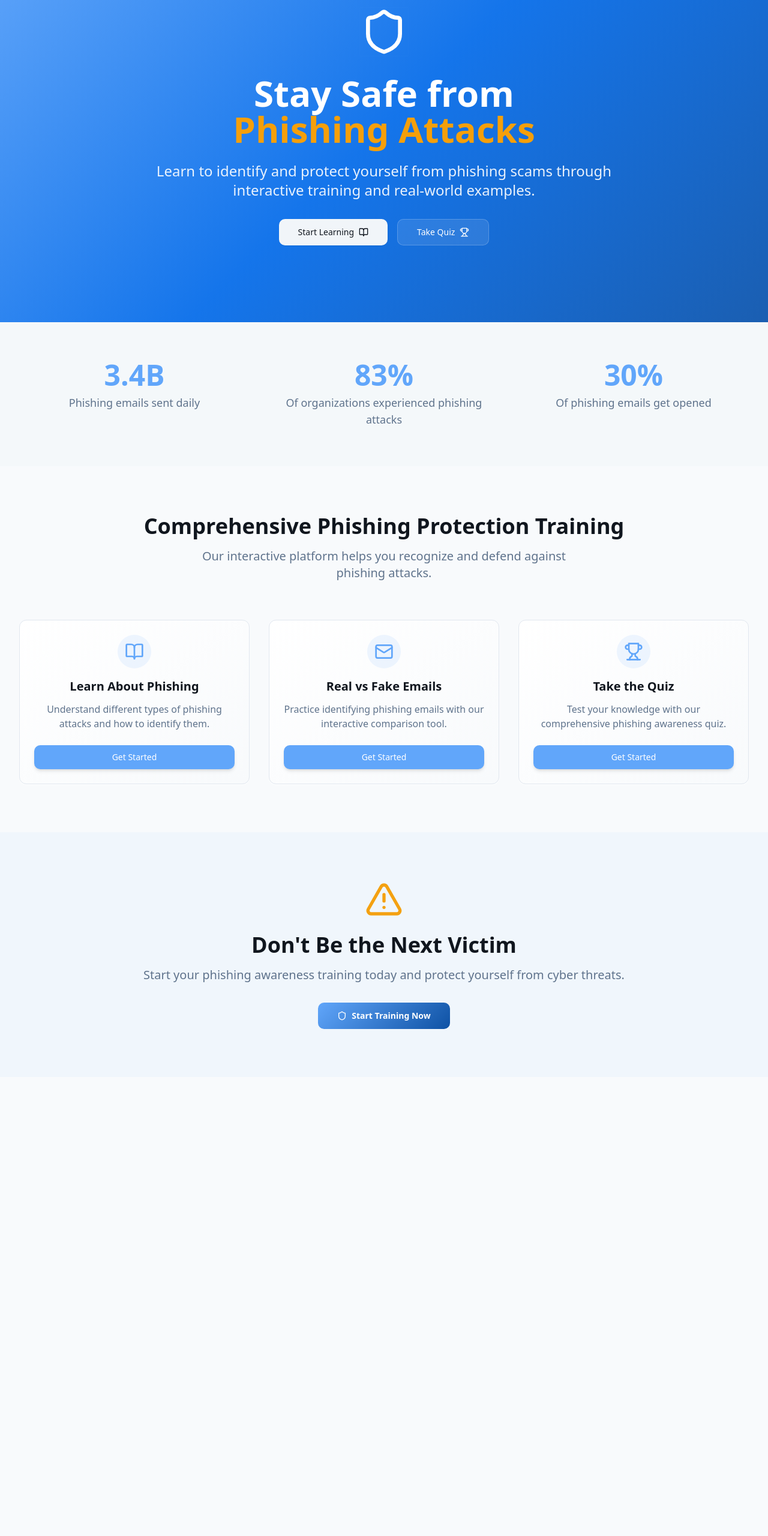
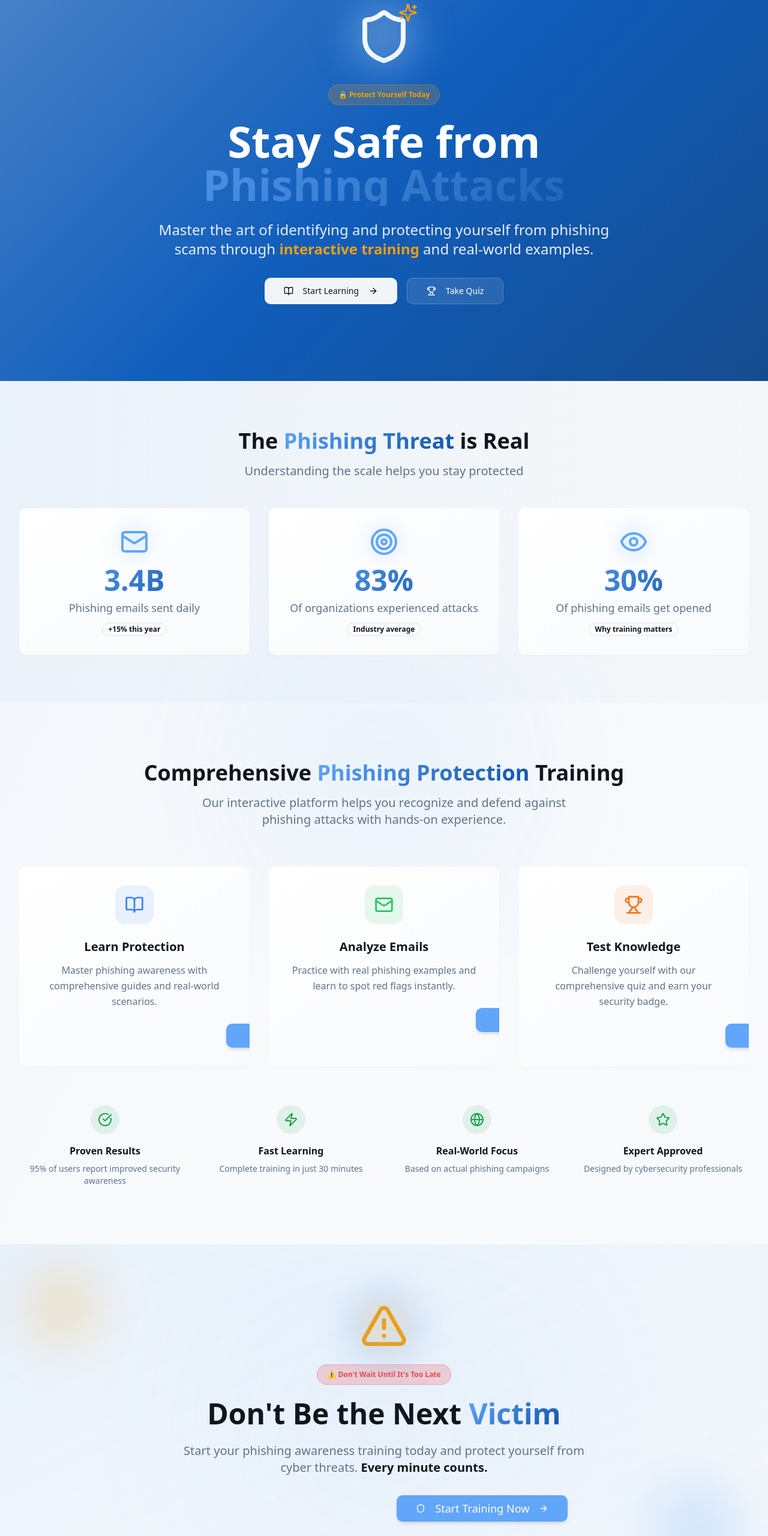
Before and after one commit to zebgenai/phishing-awareness, a React (Vite) app: page / in a window 1280 px wide. Shown: the part 180-2740 px from the top of the page at 60% size. Before the commit the page ends 1975 px from the top, so only its background shows below. Built offline with nearby package versions, Linux system fonts and the light colour scheme.

Commit message:
Enhance home page
Improve the appearance of the home page.

```diff
--- a/src/pages/Home.tsx
+++ b/src/pages/Home.tsx
@@ -1,63 +1,145 @@
 import { Link } from "react-router-dom";
 import { Button } from "@/components/ui/button";
 import { Card, CardContent } from "@/components/ui/card";
-import { Shield, AlertTriangle, BookOpen, Trophy, Mail, Users } from "lucide-react";
+import { Badge } from "@/components/ui/badge";
+import {
+  Shield,
+  AlertTriangle,
+  BookOpen,
+  Trophy,
+  Mail,
+  Users,
+  Target,
+  Eye,
+  Lock,
+  CheckCircle,
+  ArrowRight,
+  Sparkles,
+  Zap,
+  Globe,
+  Star
+} from "lucide-react";
 
 const Home = () => {
   const features = [
     {
       icon: BookOpen,
-      title: "Learn About Phishing",
-      description: "Understand different types of phishing attacks and how to identify them.",
-      link: "/learn"
+      title: "Learn Protection",
+      description: "Master phishing awareness with comprehensive guides and real-world scenarios.",
+      link: "/learn",
+      color: "text-blue-500",
+      bgColor: "bg-blue-500/10",
+      borderColor: "border-blue-500/20"
     },
     {
       icon: Mail,
-      title: "Real vs Fake Emails",
-      description: "Practice identifying phishing emails with our interactive comparison tool.",
-      link: "/email-check"
+      title: "Analyze Emails",
+      description: "Practice with real phishing examples and learn to spot red flags instantly.",
+      link: "/email-check",
+      color: "text-green-500",
+      bgColor: "bg-green-500/10",
+      borderColor: "border-green-500/20"
     },
     {
       icon: Trophy,
-      title: "Take the Quiz",
-      description: "Test your knowledge with our comprehensive phishing awareness quiz.",
-      link: "/quiz"
+      title: "Test Knowledge",
+      description: "Challenge yourself with our comprehensive quiz and earn your security badge.",
+      link: "/quiz",
+      color: "text-orange-500",
+      bgColor: "bg-orange-500/10",
+      borderColor: "border-orange-500/20"
     }
   ];
 
   const stats = [
-    { number: "3.4B", label: "Phishing emails sent daily" },
-    { number: "83%", label: "Of organizations experienced phishing attacks" },
-    { number: "30%", label: "Of phishing emails get opened" },
+    {
+      number: "3.4B",
+      label: "Phishing emails sent daily",
+      icon: Mail,
+      trend: "+15% this year"
+    },
+    {
+      number: "83%",
+      label: "Of organizations experienced attacks",
+      icon: Target,
+      trend: "Industry average"
+    },
+    {
+      number: "30%",
+      label: "Of phishing emails get opened",
+      icon: Eye,
+      trend: "Why training matters"
+    },
+  ];
+
+  const benefits = [
+    {
+      icon: CheckCircle,
+      title: "Proven Results",
+      description: "95% of users report improved security awareness"
+    },
+    {
+      icon: Zap,
+      title: "Fast Learning",
+      description: "Complete training in just 30 minutes"
+    },
+    {
+      icon: Globe,
+      title: "Real-World Focus",
+      description: "Based on actual phishing campaigns"
+    },
+    {
+      icon: Star,
+      title: "Expert Approved",
+      description: "Designed by cybersecurity professionals"
+    }
   ];
 
   return (
-    <div className="min-h-screen bg-background">
+    <div className="min-h-screen bg-background relative overflow-hidden">
+      {/* Animated Background Elements */}
+      <div className="absolute inset-0 bg-gradient-to-br from-primary/5 via-transparent to-accent/5"></div>
+      <div className="absolute top-20 left-20 w-72 h-72 bg-primary/10 rounded-full blur-3xl animate-float"></div>
+      <div className="absolute bottom-20 right-20 w-96 h-96 bg-accent/10 rounded-full blur-3xl animate-float" style={{animationDelay: "1s"}}></div>
+      <div className="absolute top-1/2 left-1/2 transform -translate-x-1/2 -translate-y-1/2 w-[800px] h-[800px] bg-gradient-glow rounded-full blur-3xl opacity-30"></div>
 
-      <section className="bg-gradient-hero text-primary-foreground py-20 lg:py-32">
-        <div className="max-w-7xl mx-auto px-4 sm:px-6 lg:px-8">
+      {/* Hero Section */}
+      <section className="relative z-10 bg-gradient-hero text-primary-foreground py-24 lg:py-32 overflow-hidden">
+        <div className="absolute inset-0 bg-black/20"></div>
+        <div className="relative z-20 max-w-7xl mx-auto px-4 sm:px-6 lg:px-8">
           <div className="text-center">
-            <div className="flex justify-center mb-8">
-              <Shield className="h-20 w-20 text-primary-foreground animate-pulse-security" />
+            <div className="flex justify-center mb-8 animate-fade-in">
+              <div className="relative">
+                <Shield className="h-24 w-24 text-primary-foreground animate-pulse-security" />
+                <div className="absolute inset-0 h-24 w-24 bg-primary-foreground/20 rounded-full blur-xl animate-glow"></div>
+                <Sparkles className="absolute -top-2 -right-2 h-8 w-8 text-warning animate-float" />
+              </div>
             </div>
-            <h1 className="text-4xl md:text-6xl font-bold mb-6 animate-fade-in">
+
+            <Badge className="mb-6 px-4 py-2 bg-warning/20 text-warning border-warning/30 animate-scale-in">
+              🔒 Protect Yourself Today
+            </Badge>
+
+            <h1 className="text-5xl md:text-7xl font-bold mb-6 animate-fade-in" style={{animationDelay: "0.2s"}}>
               Stay Safe from
-              <span className="block text-warning"> Phishing Attacks</span>
+              <span className="block gradient-text text-warning"> Phishing Attacks</span>
             </h1>
-            <p className="text-xl md:text-2xl mb-8 max-w-3xl mx-auto text-primary-foreground/90 animate-fade-in">
-              Learn to identify and protect yourself from phishing scams through interactive training and real-world examples.
+            <p className="text-xl md:text-2xl mb-8 max-w-3xl mx-auto text-primary-foreground/90 animate-fade-in" style={{animationDelay: "0.4s"}}>
+              Master the art of identifying and protecting yourself from phishing scams through
+              <span className="font-semibold text-warning"> interactive training</span> and real-world examples.
             </p>
-            <div className="flex flex-col sm:flex-row gap-4 justify-center animate-scale-in">
+            <div className="flex flex-col sm:flex-row gap-4 justify-center animate-scale-in" style={{animationDelay: "0.6s"}}>
               <Link to="/learn">
-                <Button variant="secondary" size="lg" className="w-full sm:w-auto">
+                <Button variant="secondary" size="lg" className="w-full sm:w-auto hover:shadow-glow transition-all duration-300 group">
+                  <BookOpen className="h-5 w-5 mr-2 group-hover:scale-110 transition-transform duration-300" />
                   Start Learning
-                  <BookOpen className="h-5 w-5" />
+                  <ArrowRight className="h-5 w-5 ml-2 group-hover:translate-x-1 transition-transform duration-300" />
                 </Button>
               </Link>
               <Link to="/quiz">
-                <Button variant="outline" size="lg" className="w-full sm:w-auto bg-white/10 border-white/20 text-white hover:bg-white/20">
+                <Button variant="outline" size="lg" className="w-full sm:w-auto bg-white/10 border-white/20 text-white hover:bg-white/20 hover:shadow-neon transition-all duration-300 group">
+                  <Trophy className="h-5 w-5 mr-2 group-hover:scale-110 transition-transform duration-300" />
                   Take Quiz
-                  <Trophy className="h-5 w-5" />
                 </Button>
               </Link>
             </div>
@@ -65,54 +147,37 @@ const Home = () => {
         </div>
       </section>
 
-
-      <section className="py-16 bg-muted/30">
-        <div className="max-w-7xl mx-auto px-4 sm:px-6 lg:px-8">
-          <div className="grid grid-cols-1 md:grid-cols-3 gap-8">
-            {stats.map((stat, index) => (
-              <div key={index} className="text-center animate-fade-in">
-                <div className="text-4xl md:text-5xl font-bold text-primary mb-2">
-                  {stat.number}
-                </div>
-                <p className="text-muted-foreground text-lg">{stat.label}</p>
-              </div>
-            ))}
-          </div>
-        </div>
-      </section>
-
-
-      <section className="py-20">
-        <div className="max-w-7xl mx-auto px-4 sm:px-6 lg:px-8">
-          <div className="text-center mb-16">
-            <h2 className="text-3xl md:text-4xl font-bold text-foreground mb-4">
-              Comprehensive Phishing Protection Training
+      {/* Enhanced Stats Section */}
+      <section className="py-20 bg-muted/20 relative">
+        <div className="absolute inset-0 bg-gradient-to-r from-primary/5 to-accent/5"></div>
+        <div className="relative z-10 max-w-7xl mx-auto px-4 sm:px-6 lg:px-8">
+          <div className="text-center mb-12">
+            <h2 className="text-3xl md:text-4xl font-bold text-foreground mb-4 animate-fade-in">
+              The <span className="gradient-text">Phishing Threat</span> is Real
             </h2>
-            <p className="text-xl text-muted-foreground max-w-2xl mx-auto">
-              Our interactive platform helps you recognize and defend against phishing attacks.
+            <p className="text-xl text-muted-foreground animate-fade-in" style={{animationDelay: "0.2s"}}>
+              Understanding the scale helps you stay protected
             </p>
           </div>
-
           <div className="grid grid-cols-1 md:grid-cols-3 gap-8">
-            {features.map((feature, index) => {
-              const Icon = feature.icon;
+            {stats.map((stat, index) => {
+              const Icon = stat.icon;
               return (
-                <Card key={index} className="shadow-card hover:shadow-elevated transition-all duration-300 transform hover:scale-105 bg-gradient-card">
-                  <CardContent className="p-6 text-center">
+                <Card key={index} className="text-center hover-lift hover-glow bg-gradient-card border-0 shadow-elevated group animate-fade-in" style={{animationDelay: `${index * 0.1}s`}}>
+                  <CardContent className="p-8">
                     <div className="flex justify-center mb-4">
-                      <div className="p-3 bg-primary/10 rounded-full">
-                        <Icon className="h-8 w-8 text-primary" />
+                      <div className="relative">
+                        <Icon className="h-12 w-12 text-primary group-hover:scale-110 transition-transform duration-300" />
+                        <div className="absolute inset-0 h-12 w-12 bg-primary/20 rounded-full blur-lg group-hover:blur-xl transition-all duration-300"></div>
                       </div>
                     </div>
-                    <h3 className="text-xl font-semibold text-foreground mb-3">
-                      {feature.title}
-                    </h3>
-                    <p className="text-muted-foreground mb-6">
-                      {feature.description}
-                    </p>
-                    <Link to={feature.link}>
-                      <Button className="w-full">Get Started</Button>
-                    </Link>
+                    <div className="text-4xl md:text-5xl font-bold gradient-text mb-2 group-hover:scale-105 transition-transform duration-300">
+                      {stat.number}
+                    </div>
+                    <p className="text-muted-foreground text-lg mb-2">{stat.label}</p>
+                    <Badge variant="outline" className="text-xs">
+                      {stat.trend}
+                    </Badge>
                   </CardContent>
                 </Card>
               );
@@ -121,22 +186,116 @@ const Home = () => {
         </div>
       </section>
 
+      {/* Enhanced Features Section */}
+      <section className="py-24 relative">
+        <div className="max-w-7xl mx-auto px-4 sm:px-6 lg:px-8">
+          <div className="text-center mb-16">
+            <h2 className="text-3xl md:text-4xl font-bold text-foreground mb-4 animate-fade-in">
+              Comprehensive <span className="gradient-text">Phishing Protection</span> Training
+            </h2>
+            <p className="text-xl text-muted-foreground max-w-2xl mx-auto animate-fade-in" style={{animationDelay: "0.2s"}}>
+              Our interactive platform helps you recognize and defend against phishing attacks with hands-on experience.
+            </p>
+          </div>
 
-      <section className="py-20 bg-primary/5">
-        <div className="max-w-4xl mx-auto px-4 sm:px-6 lg:px-8 text-center">
-          <AlertTriangle className="h-16 w-16 text-warning mx-auto mb-6 animate-pulse" />
-          <h2 className="text-3xl md:text-4xl font-bold text-foreground mb-4">
-            Don't Be the Next Victim
-          </h2>
-          <p className="text-xl text-muted-foreground mb-8">
-            Start your phishing awareness training today and protect yourself from cyber threats.
-          </p>
-          <Link to="/learn">
-            <Button variant="hero" size="lg">
-              <Shield className="h-5 w-5" />
-              Start Training Now
-            </Button>
-          </Link>
+          <div className="grid grid-cols-1 md:grid-cols-3 gap-8 mb-16">
+            {features.map((feature, index) => {
+              const Icon = feature.icon;
+              return (
+                <Card key={index} className={`hover-lift hover-glow bg-gradient-card border-0 shadow-elevated group relative overflow-hidden animate-fade-in ${feature.borderColor}`} style={{animationDelay: `${index * 0.1}s`}}>
+                  <div className={`absolute inset-0 ${feature.bgColor} opacity-0 group-hover:opacity-100 transition-opacity duration-500`}></div>
+                  <CardContent className="p-8 text-center relative z-10">
+                    <div className="flex justify-center mb-6">
+                      <div className={`relative p-4 ${feature.bgColor} rounded-2xl group-hover:scale-110 transition-transform duration-300`}>
+                        <Icon className={`h-8 w-8 ${feature.color}`} />
+                        <Sparkles className="absolute -top-1 -right-1 h-4 w-4 text-primary opacity-0 group-hover:opacity-100 transition-opacity duration-300" />
+                      </div>
+                    </div>
+                    <h3 className="text-xl font-semibold text-foreground mb-3 group-hover:text-primary transition-colors duration-300">
+                      {feature.title}
+                    </h3>
+                    <p className="text-muted-foreground mb-6 leading-relaxed">
+                      {feature.description}
+                    </p>
+                    <Link to={feature.link}>
+                      <Button className="w-full group-hover:shadow-glow transition-all duration-300 animate-shimmer">
+                        Get Started
+                        <ArrowRight className="h-4 w-4 ml-2 group-hover:translate-x-1 transition-transform duration-300" />
+                      </Button>
+                    </Link>
+                  </CardContent>
+                </Card>
+              );
+            })}
+          </div>
+
+          {/* Benefits Grid */}
+          <div className="grid grid-cols-1 md:grid-cols-2 lg:grid-cols-4 gap-6">
+            {benefits.map((benefit, index) => {
+              const Icon = benefit.icon;
+              return (
+                <div key={index} className="text-center group animate-fade-in" style={{animationDelay: `${0.6 + index * 0.1}s`}}>
+                  <div className="flex justify-center mb-4">
+                    <div className="p-3 bg-success/10 rounded-full group-hover:bg-success/20 transition-colors duration-300">
+                      <Icon className="h-6 w-6 text-success group-hover:scale-110 transition-transform duration-300" />
+                    </div>
+                  </div>
+                  <h4 className="font-semibold text-foreground mb-2">{benefit.title}</h4>
+                  <p className="text-sm text-muted-foreground">{benefit.description}</p>
+                </div>
+              );
+            })}
+          </div>
+        </div>
+      </section>
+
+      {/* Enhanced CTA Section */}
+      <section className="py-24 bg-gradient-to-br from-primary/10 via-primary/5 to-accent/10 relative overflow-hidden">
+        <div className="absolute inset-0 bg-gradient-glow blur-3xl opacity-20"></div>
+        <div className="absolute top-10 left-10 w-32 h-32 bg-warning/20 rounded-full blur-2xl animate-float"></div>
+        <div className="absolute bottom-10 right-10 w-40 h-40 bg-primary/20 rounded-full blur-2xl animate-float" style={{animationDelay: "1s"}}></div>
+
+        <div className="relative z-10 max-w-4xl mx-auto px-4 sm:px-6 lg:px-8 text-center">
+          <div className="animate-fade-in">
+            <div className="flex justify-center mb-6">
+              <div className="relative">
+                <AlertTriangle className="h-20 w-20 text-warning animate-float" />
+                <div className="absolute inset-0 h-20 w-20 bg-warning/20 rounded-full blur-xl animate-glow"></div>
+              </div>
+            </div>
+
+            <Badge className="mb-6 px-4 py-2 bg-destructive/20 text-destructive border-destructive/30 animate-scale-in">
+              ⚠️ Don't Wait Until It's Too Late
+            </Badge>
+
+            <h2 className="text-4xl md:text-5xl font-bold text-foreground mb-6 animate-fade-in" style={{animationDelay: "0.2s"}}>
+              Don't Be the Next <span className="gradient-text text-destructive">Victim</span>
+            </h2>
+            <p className="text-xl text-muted-foreground mb-8 max-w-2xl mx-auto animate-fade-in" style={{animationDelay: "0.4s"}}>
+              Start your phishing awareness training today and protect yourself from cyber threats.
+              <span className="font-semibold text-foreground"> Every minute counts.</span>
+            </p>
+
+            <div className="flex flex-col sm:flex-row gap-4 justify-center animate-scale-in" style={{animationDelay: "0.6s"}}>
+              <Link to="/learn">
+                <Button size="lg" className="px-8 py-4 text-lg hover:shadow-neon transition-all duration-500 group animate-shimmer">
+                  <Shield className="h-6 w-6 mr-2 group-hover:scale-110 transition-transform duration-300" />
+                  Start Training Now
+                  <ArrowRight className="h-6 w-6 ml-2 group-hover:translate-x-1 transition-transform duration-300" />
+                </Button>
+              </Link>
+              <Link to="/email-check">
+                <Button variant="outline" size="lg" className="px-8 py-4 text-lg hover:shadow-elevated transition-all duration-300 group">
+                  <Eye className="h-6 w-6 mr-2 group-hover:scale-110 transition-transform duration-300" />
+                  Test Your Skills
+                </Button>
+              </Link>
+            </div>
+
+            <p className="text-sm text-muted-foreground mt-6 animate-fade-in" style={{animationDelay: "0.8s"}}>
+              🔒 Trusted by thousands • ⭐ 5-star rated • 🚀 Start immediately
+            </p>
+          </div>
         </div>
       </section>
     </div>
```
